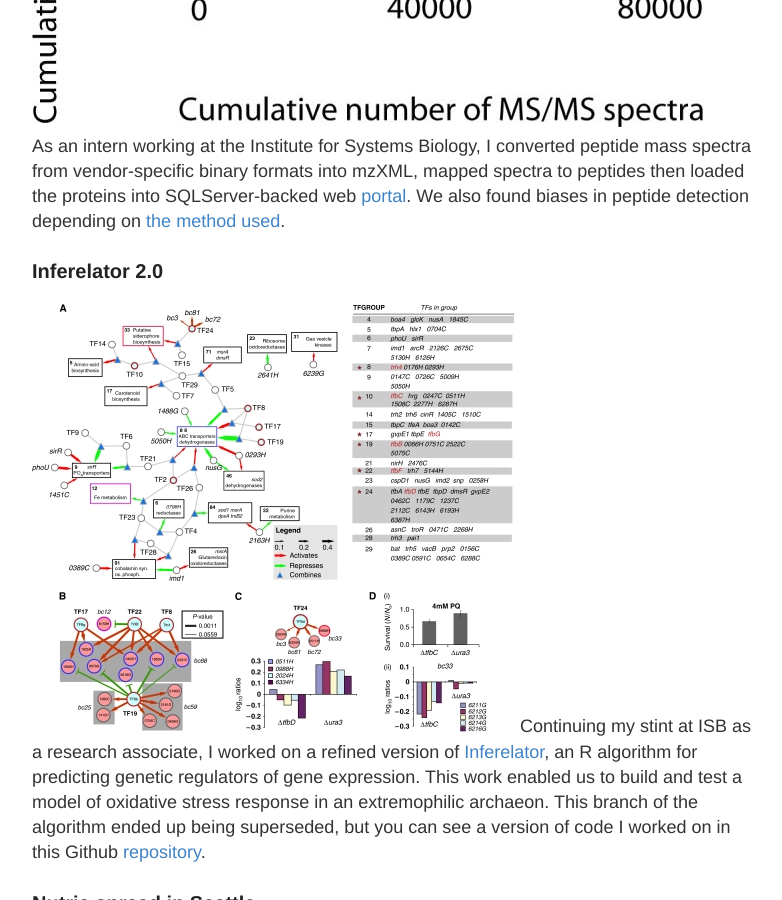
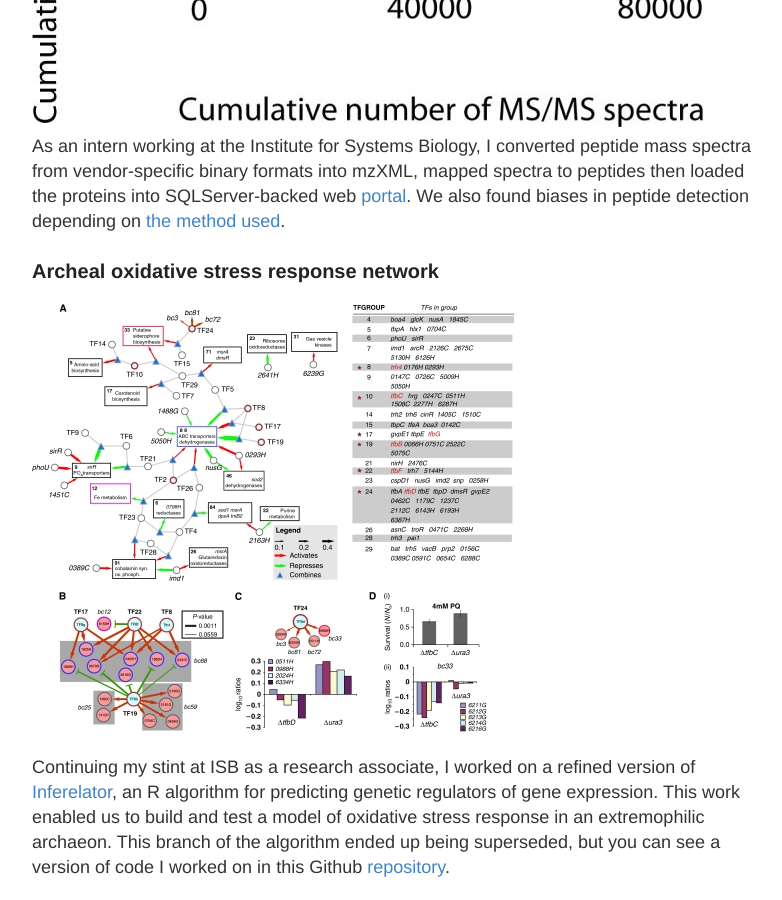
Before and after one commit to ptvan/ptvan.github.io, a Jekyll site: the page built from about.md, in a window 1280 px wide and 900 px high, scrolled down 2252 px. Shown: the whole window, without its empty margins (248-1030 px from the left). Built offline with Jekyll 4.4.1, drawn with Linux system fonts in a browser that asks for light colours.

Commit message:
formatting

```diff
--- a/about.md
+++ b/about.md
@@ -24,8 +24,9 @@ As part of my PhD thesis, I built a protein [imager](https://www.ncbi.nlm.nih.go
 ![Halobacterium PeptideAtlas](/images/halopeptideatlas-peptidecount.jpg "halopeptideatlas-peptidecount.jpg")
 As an intern working at the Institute for Systems Biology, I converted peptide mass spectra from vendor-specific binary formats into mzXML, mapped spectra to peptides then loaded the proteins into SQLServer-backed web [portal](https://peptideatlas.org). We also found biases in peptide detection depending on [the method used](https://www.ncbi.nlm.nih.gov/pmc/articles/PMC2643335/).
 
-### Inferelator 2.0
+### Archeal oxidative stress response network
 ![EGRIN_OS network](/images/EGRIN_OS-network.jpg "EGRIN_OS-network.jpg")
+
 Continuing my stint at ISB as a research associate, I worked on a refined version of [Inferelator](https://www.ncbi.nlm.nih.gov/pubmed/16686963), an R algorithm for predicting genetic regulators of gene expression. This work enabled us to build and test a model of oxidative stress response in an extremophilic archaeon. This branch of the algorithm ended up being superseded, but you can see a version of code I worked on in this Github [repository](https://github.com/ptvan/inferelator-ancient).
 
 ### Nutria spread in Seattle
```
